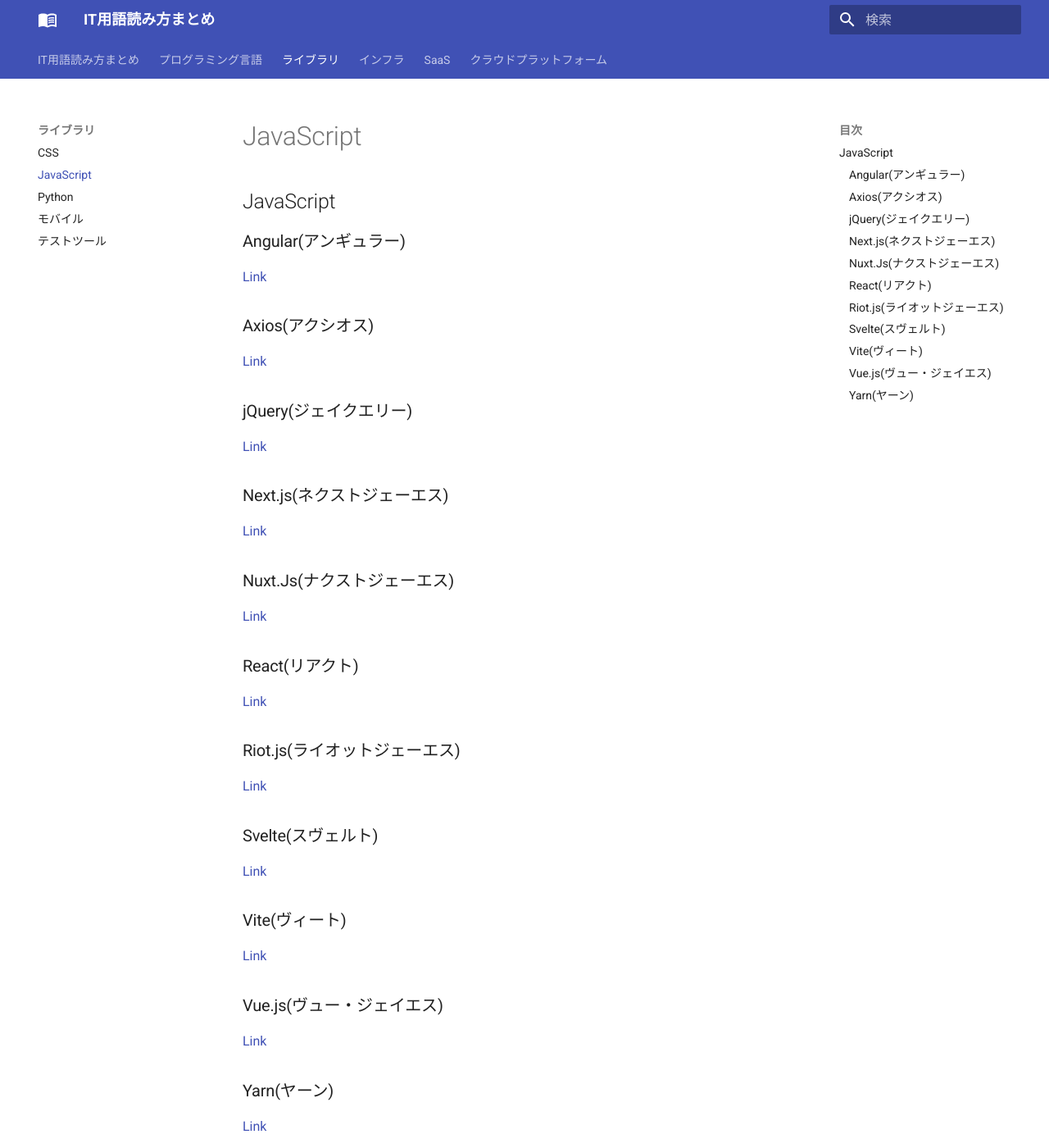
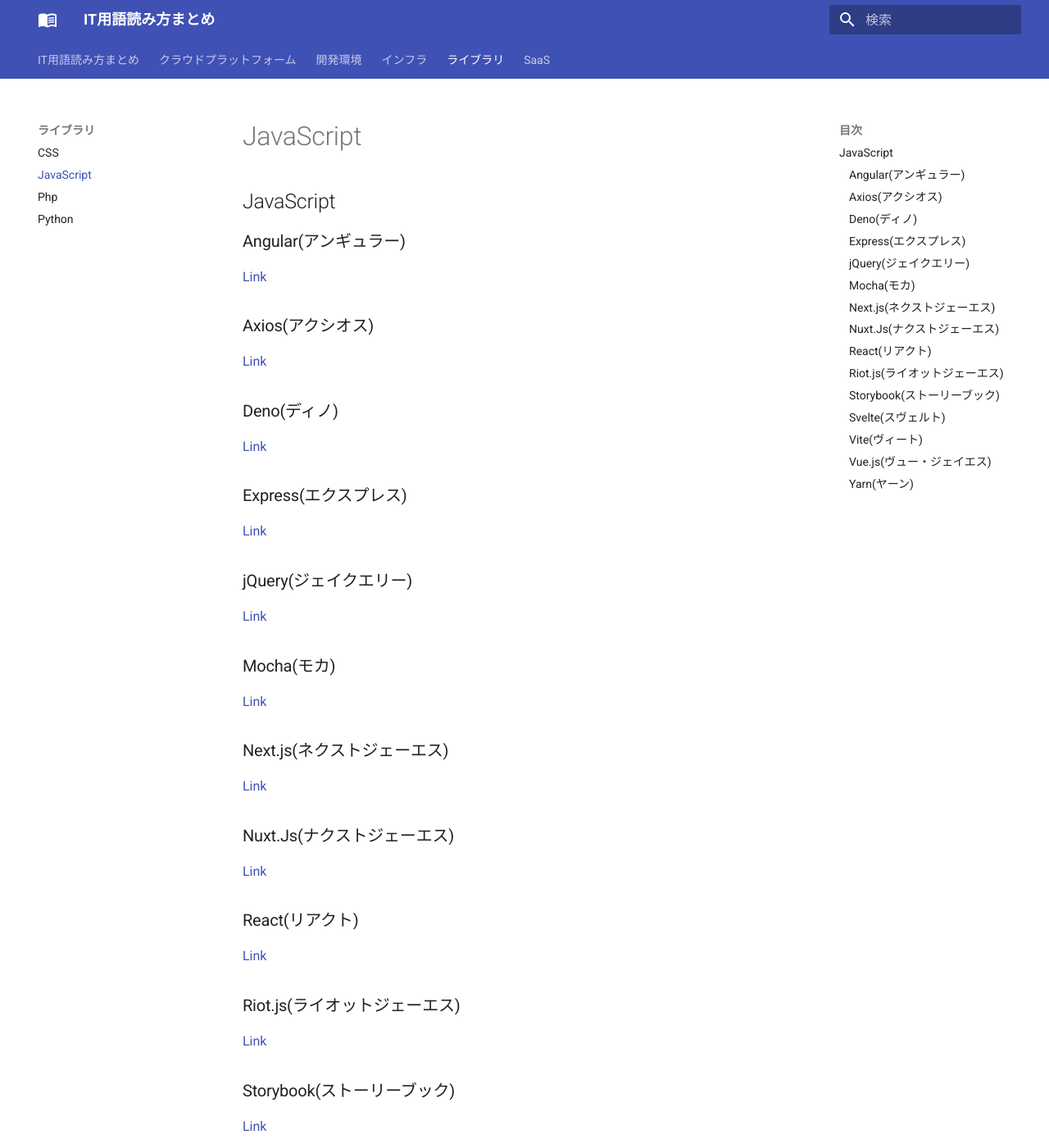
Before and after one commit to doara-developer/pronunciation-dict, an MkDocs documentation site: the page built from docs/library/javascript.md, in a window 1280 px wide and 1400 px high. Shown: the whole window at 82% size. Built offline with MkDocs 1.6.1 and Material for MkDocs 9.7.7, drawn with Linux system fonts in a browser that asks for light colours.

Commit message:
Update documents

```diff
--- /dev/null
+++ b/docs/infra/container.md
@@ -0,0 +1,22 @@
+## コンテナ
+
+### Docker(ドッカー)
+[Link](https://www.docker.com/)
+
+### Falco(ファルコ)
+[Link](https://falco.org/)
+
+### Helm(ヘルム)
+[Link](https://helm.sh/ja/)
+
+### Istio(イスティオ)
+[Link](https://istio.io/)
+
+### Kubernetes(クバネティス/クバネテス/クーべネティス/クーバーニーツ)
+[Link](https://github.com/kubernetes/kubernetes)
+
+### Linkerd(リンカーディー)
+[Link](https://linkerd.io/)
+
+### Telepresence(テレプレゼンス)
+[Link](https://www.telepresence.io/)
--- a/docs/infra/vm.md
+++ /dev/null
@@ -1,16 +0,0 @@
-## 仮想環境
-
-### Ansible(アンシブル)
-[Link](https://www.ansible.com/)
-
-### Chef(シェフ)
-[Link](https://www.chef.io/)
-
-### Docker(ドッカー)
-[Link](https://www.docker.com/)
-
-### Helm(ヘルム)
-[Link](https://helm.sh/ja/)
-
-### Kubernetes(クバネティス/クバネテス/クーべネティス/クーバーニーツ)
-[Link](https://github.com/kubernetes/kubernetes)
--- a/docs/library/javascript.md
+++ b/docs/library/javascript.md
@@ -6,8 +6,17 @@
 ### Axios(アクシオス)
 [Link](https://github.com/axios/axios)
 
+### Deno(ディノ)
+[Link](https://deno.land/)
+
+### Express(エクスプレス)
+[Link](https://expressjs.com/ja/)
+
 ### jQuery(ジェイクエリー)
 [Link](https://jquery.com/)
+
+### Mocha(モカ)
+[Link](https://mochajs.org/)
 
 ### Next.js(ネクストジェーエス)
 [Link](https://nextjs.org/)
@@ -21,6 +30,9 @@
 ### Riot.js(ライオットジェーエス)
 [Link](https://riot.js.org/ja/)
 
+### Storybook(ストーリーブック)
+[Link](https://storybook.js.org/)
+
 ### Svelte(スヴェルト)
 [Link](https://svelte.jp/)
 
--- a/mkdocs.yml
+++ b/mkdocs.yml
@@ -13,20 +13,24 @@
 
 nav:
     - IT用語読み方まとめ: index.md
-    - プログラミング言語: programming_language.md
+    - クラウドプラットフォーム:
+      - AWS: cloud/aws.md
+    - 開発環境:
+      - モバイル: development/mobile_app.md
+      - プログラミング言語: development/programming_language.md
+      - テストツール: development/testing.md
+      - テキストエディタ/IDE: development/text_editor.md
+    - インフラ:
+      - OS: infra/os.md
+      - 構成管理: infra/configuration_management.md.md
+      - コンテナ: infra/container.md
+      - サーバー: infra/server.md
     - ライブラリ:
       - CSS: library/css.md
       - JavaScript: library/javascript.md
+      - Php: library/php.md
       - Python: library/python.md
-      - モバイル: library/mobile_app.md
-      - テストツール: library/testing.md
-    - インフラ:
-      - OS: infra/os.md
-      - サーバー: infra/server.md
-      - 仮想環境: infra/vm.md
     - SaaS: saas.md
-    - クラウドプラットフォーム:
-      - AWS: cloud_service_platform/aws.md
 
 markdown_extensions:
     - admonition
```
Also changed, not shown: docs/development/text_editor.md (added, +22 -0 lines), docs/index.md (+2 -2 lines), docs/infra/configuration_management.md (added, +13 -0 lines), docs/library/css.md (+3 -0 lines), docs/library/php.md (added, +4 -0 lines), docs/cloud/aws.md (renamed from docs/cloud_service_platform/aws.md), docs/development/mobile_app.md (renamed from docs/library/mobile_app.md), docs/development/programming_language.md (renamed from docs/programming_language.md), docs/development/testing.md (renamed from docs/library/testing.md).
